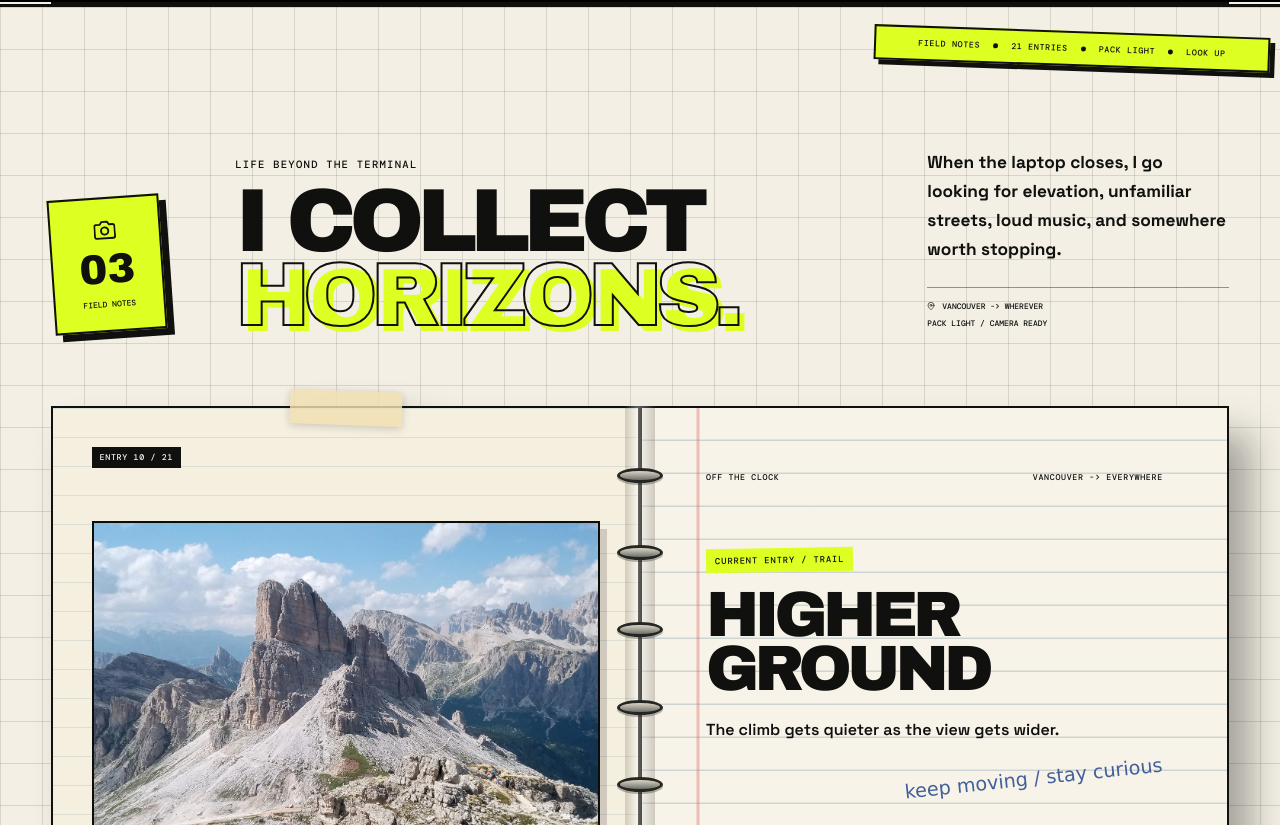
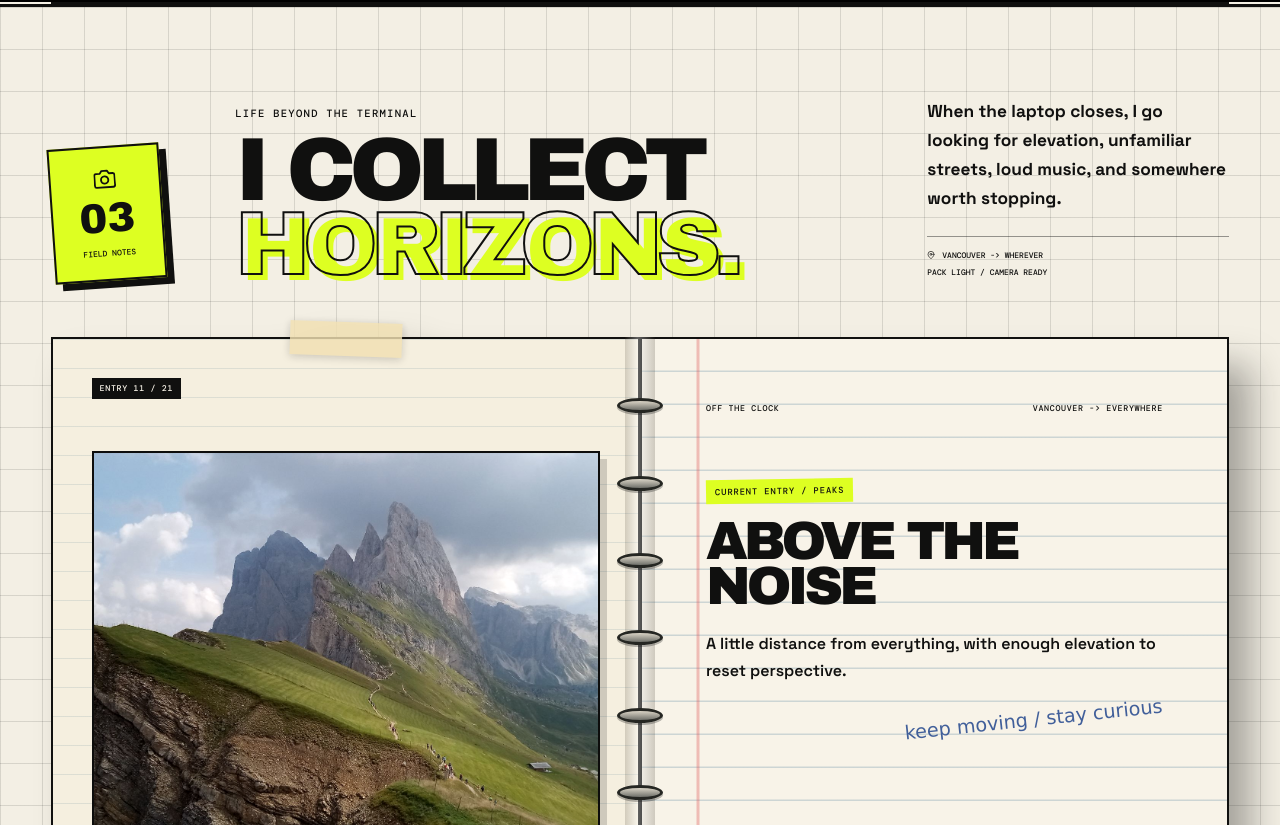
Before and after one commit to AlexanderPotiagalov/AlexanderPotiagalov.github.io, a React (Vite) app: page / in a window 1280 px wide. Shown: the part 1375-2200 px from the top of the page. Built offline with nearby package versions, Linux system fonts and the light colour scheme.

Commit message:
Removed useless spacing between sections and also added automatic notebook flipping.

```diff
--- a/src/OutsideTech.jsx
+++ b/src/OutsideTech.jsx
@@ -89,6 +89,7 @@ function OutsideTech() {
   const sectionRef = useRef(null);
   const [featuredIndex, setFeaturedIndex] = useState(INITIAL_FEATURED_INDEX);
   const [activeIndex, setActiveIndex] = useState(null);
+  const [cycleReset, setCycleReset] = useState(0);
   const featuredMoment = moments[featuredIndex];
   const activeMoment = activeIndex === null ? null : moments[activeIndex];
   const hasCompactTitle =
@@ -163,6 +164,20 @@ function OutsideTech() {
     };
   }, [activeIndex]);
 
+  useEffect(() => {
+    if (activeIndex !== null) return undefined;
+
+    const timer = window.setInterval(() => {
+      setFeaturedIndex((current) => {
+        const next = (current + 1) % moments.length;
+        preloadAround(next, 3);
+        return next;
+      });
+    }, 5000);
+
+    return () => window.clearInterval(timer);
+  }, [activeIndex, cycleReset]);
+
   const move = (direction) => {
     setActiveIndex((current) => {
       const next = (current + direction + moments.length) % moments.length;
@@ -172,6 +187,7 @@ function OutsideTech() {
   };
 
   const moveFeatured = (direction) => {
+    setCycleReset((current) => current + 1);
     setFeaturedIndex((current) => {
       const next = (current + direction + moments.length) % moments.length;
       preloadAround(next, 3);
@@ -181,15 +197,6 @@ function OutsideTech() {
 
   return (
     <section ref={sectionRef} id="outside" className="travel-section">
-      <div className="travel-ribbon" aria-hidden="true">
-        <span>FIELD NOTES</span>
-        <i />
-        <span>{moments.length} ENTRIES</span>
-        <i />
-        <span>PACK LIGHT</span>
-        <i />
-        <span>LOOK UP</span>
-      </div>
 
       <div className="page-shell travel-shell">
         <motion.div
@@ -246,6 +253,13 @@ function OutsideTech() {
             <span className="notebook-entry">
               ENTRY {String(featuredIndex + 1).padStart(2, "0")} / {moments.length}
             </span>
+            <motion.span
+              className="notebook-photo-flip"
+              key={featuredMoment.id}
+              initial={{ opacity: 0.25, rotateY: 72, scale: 0.96 }}
+              animate={{ opacity: 1, rotateY: 0, scale: 1 }}
+              transition={{ duration: 0.55, ease: EASE }}
+            >
               <img
                 src={featuredMoment.src}
                 alt={featuredMoment.alt}
@@ -254,6 +268,7 @@ function OutsideTech() {
                 loading="lazy"
                 style={{ "--focus": featuredMoment.focus }}
               />
+            </motion.span>
             <span className="travel-photo-tape" aria-hidden="true" />
             <span className="notebook-photo-caption">{featuredMoment.tag} / VIEW FULL PHOTO</span>
           </button>
--- a/src/index.css
+++ b/src/index.css
@@ -864,7 +864,7 @@ svg {
 .skills-section,
 .contact-section {
   position: relative;
-  padding: clamp(85px, 11vw, 150px) var(--gutter);
+  padding: clamp(68px, 8vw, 112px) var(--gutter);
 }
 
 .about-layout {
@@ -1017,6 +1017,8 @@ svg {
     linear-gradient(var(--line) 1px, transparent 1px),
     linear-gradient(90deg, var(--line) 1px, transparent 1px);
   background-size: 42px 42px;
+  padding-top: clamp(58px, 7vw, 92px);
+  padding-bottom: clamp(58px, 7vw, 92px);
 }
 
 .travel-section::before {
@@ -1078,35 +1080,8 @@ svg {
   z-index: 1;
 }
 
-.travel-ribbon {
-  position: absolute;
-  z-index: 3;
-  top: 24px;
-  right: 10px;
-  padding: 10px 42px;
-  border: 2px solid var(--ink);
-  display: flex;
-  align-items: center;
-  gap: 13px;
-  color: var(--ink);
-  background: var(--accent);
-  box-shadow: 5px 5px 0 var(--ink);
-  font-family: "DM Mono", monospace;
-  font-size: 0.52rem;
-  font-weight: 500;
-  letter-spacing: 0.08em;
-  transform: rotate(2deg);
-}
-
-.travel-ribbon i {
-  width: 5px;
-  height: 5px;
-  border-radius: 50%;
-  background: var(--ink);
-}
-
 .travel-intro {
-  margin-bottom: clamp(48px, 6vw, 74px);
+  margin-bottom: clamp(38px, 5vw, 56px);
   display: grid;
   grid-template-columns: 120px minmax(0, 1fr) minmax(260px, 0.48fr);
   align-items: end;
@@ -1245,11 +1220,18 @@ svg {
   background-size: 100% 29px;
 }
 
+.notebook-photo-flip {
+  width: 100%;
+  aspect-ratio: 4 / 3;
+  display: block;
+  transform-origin: left center;
+  transform-style: preserve-3d;
+}
+
 .notebook-photo-page img {
   width: 100%;
-  height: auto;
+  height: 100%;
   min-height: 0;
-  aspect-ratio: 4 / 3;
   border: 2px solid var(--ink);
   object-fit: cover;
   object-position: var(--focus, 50% 50%);
@@ -1844,7 +1826,7 @@ svg {
 }
 
 .section-title {
-  margin-bottom: clamp(50px, 7vw, 84px);
+  margin-bottom: clamp(40px, 5vw, 64px);
   display: grid;
   grid-template-columns: minmax(0, 1.25fr) minmax(260px, 0.55fr);
   align-items: end;
@@ -3289,7 +3271,7 @@ svg {
 }
 
 .contact-section {
-  min-height: 760px;
+  min-height: 680px;
   display: grid;
   align-items: center;
 }
@@ -3954,10 +3936,6 @@ svg {
     grid-column: 2;
   }
 
-  .travel-ribbon {
-    display: none;
-  }
-
   .travel-intro {
     grid-template-columns: 100px 1fr;
     align-items: start;
@@ -4152,7 +4130,9 @@ svg {
   }
 
   .line-two {
-    margin-left: 0.08em;
+    margin: -0.08em 0 0.17em 0.08em;
+    padding-top: 0.04em;
+    padding-bottom: 0.05em;
     -webkit-text-stroke-width: 2px;
     text-shadow: 4px 4px 0 var(--accent);
   }
@@ -4242,8 +4222,12 @@ svg {
   }
 
   .travel-section {
-    padding-top: 100px;
-    padding-bottom: 90px;
+    padding-top: 64px;
+    padding-bottom: 64px;
+  }
+
+  .travel-intro {
+    margin-bottom: 36px;
   }
 
   .travel-map-lines {
```
Lines whose indentation alone changed are shown as unchanged.
